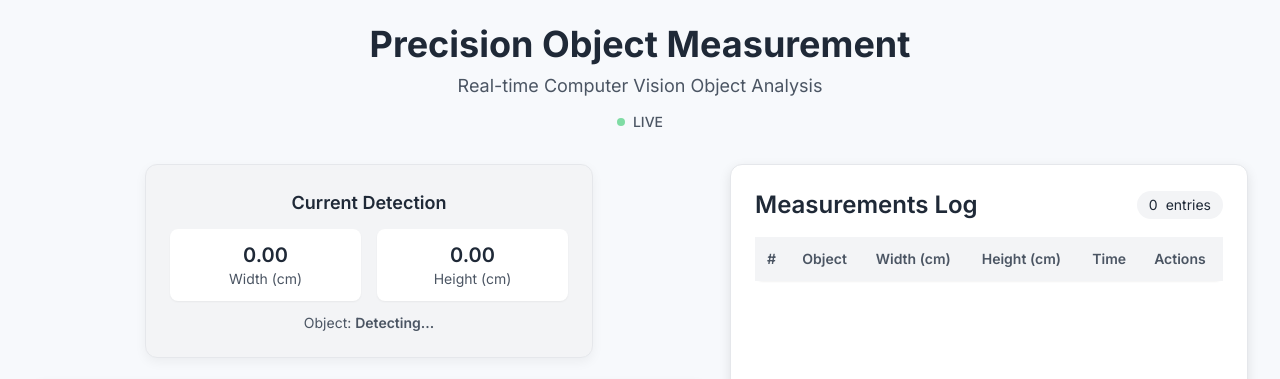
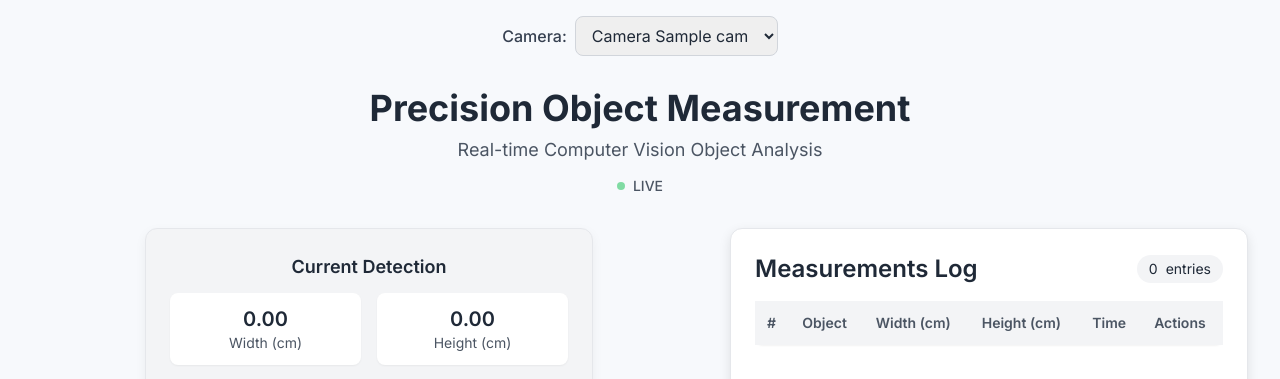
Before and after one commit to Jihedoueslatiii/compter-vision-object-mesurement-, a Flask app: template templates/index.html in a window 1280 px wide. Shown: the top 379 px of the page. Run offline with Flask 3, Linux system fonts and the light colour scheme; the template is opened without the code that fills it: most values are stand-ins (such as "Sample title", 1, 10 or a date in 2020); lists and menus that the app fills with data are empty; some libraries are stand-ins or nearby versions.

Commit message:
Initial commit

```diff
--- a/app.py
+++ b/app.py
@@ -1,22 +1,33 @@
-from flask import Flask, render_template, Response
+from flask import Flask, render_template, Response, request, jsonify
 import cv2
 from measurement import process_frame
 
 app = Flask(__name__)
 
-cap = cv2.VideoCapture(0)
+
+# Store camera index globally
+camera_index = 0
+cap = cv2.VideoCapture(camera_index)
 pixels_per_cm = None
 calibrated = False
 
+# Detect available cameras
+def list_cameras(max_tested=5):
+    available = []
+    for i in range(max_tested):
+        test_cap = cv2.VideoCapture(i)
+        if test_cap.isOpened():
+            available.append(i)
+            test_cap.release()
+    return available
+
 def generate_frames():
-    global pixels_per_cm, calibrated
+    global pixels_per_cm, calibrated, cap
     while True:
         success, frame = cap.read()
         if not success:
             break
-
         frame, calibrated, pixels_per_cm, w, h = process_frame(frame, calibrated, pixels_per_cm)
-
         ret, buffer = cv2.imencode('.jpg', frame)
         frame = buffer.tobytes()
         yield (b'--frame\r\n'
@@ -24,11 +35,23 @@ def generate_frames():
 
 @app.route('/')
 def index():
-    return render_template('index.html')
+    cameras = list_cameras()
+    return render_template('index.html', cameras=cameras, selected_camera=camera_index)
 
 @app.route('/video')
 def video():
     return Response(generate_frames(), mimetype='multipart/x-mixed-replace; boundary=frame')
 
+# API to change camera
+@app.route('/set_camera', methods=['POST'])
+def set_camera():
+    global cap, camera_index
+    idx = int(request.form.get('camera_index', 0))
+    camera_index = idx
+    if cap:
+        cap.release()
+    cap = cv2.VideoCapture(camera_index)
+    return jsonify({'success': True, 'camera_index': camera_index})
+
 if __name__ == "__main__":
     app.run(debug=True)
--- a/templates/index.html
+++ b/templates/index.html
@@ -117,7 +117,17 @@
     </head>
     <body class="min-h-screen flex flex-col items-center justify-start">
 
-    <!-- Header -->
+    <!-- Camera Selection Dropdown -->
+    <div class="mt-4 mb-2 w-full flex justify-center">
+        <form id="cameraForm" class="flex items-center gap-2">
+            <label for="cameraSelect" class="font-medium text-gray-700">Camera:</label>
+            <select id="cameraSelect" name="camera_index" class="px-3 py-2 rounded-lg border border-gray-300 focus:outline-none focus:ring-2 focus:ring-blue-500">
+                {% for cam in cameras %}
+                    <option value="{{ cam }}" {% if cam == selected_camera %}selected{% endif %}>Camera {{ cam }}</option>
+                {% endfor %}
+            </select>
+        </form>
+    </div>
     <header class="mb-8 mt-6 text-center slide-in">
         <h1 class="text-4xl font-bold text-gray-800">Precision Object Measurement</h1>
         <p class="text-lg text-gray-600 mt-2">Real-time Computer Vision Object Analysis</p>
@@ -246,6 +256,25 @@
     </div>
 
     <script>
+        // Camera selection logic
+        document.getElementById('cameraSelect').addEventListener('change', function() {
+            const idx = this.value;
+            fetch('/set_camera', {
+                method: 'POST',
+                headers: { 'Content-Type': 'application/x-www-form-urlencoded' },
+                body: 'camera_index=' + idx
+            })
+            .then(res => res.json())
+            .then(data => {
+                if (data.success) {
+                    showNotification('Camera switched to ' + idx, 'success');
+                    // Reload video stream
+                    document.querySelector('img[src*="/video"]').src = "{{ url_for('video') }}?t=" + Date.now();
+                } else {
+                    showNotification('Failed to switch camera', 'error');
+                }
+            });
+        });
         // Keep the latest detected measurement
         let latestMeasurement = { object: "Object1", width: 0, height: 0 };
         let measurementCounter = 0;
```
